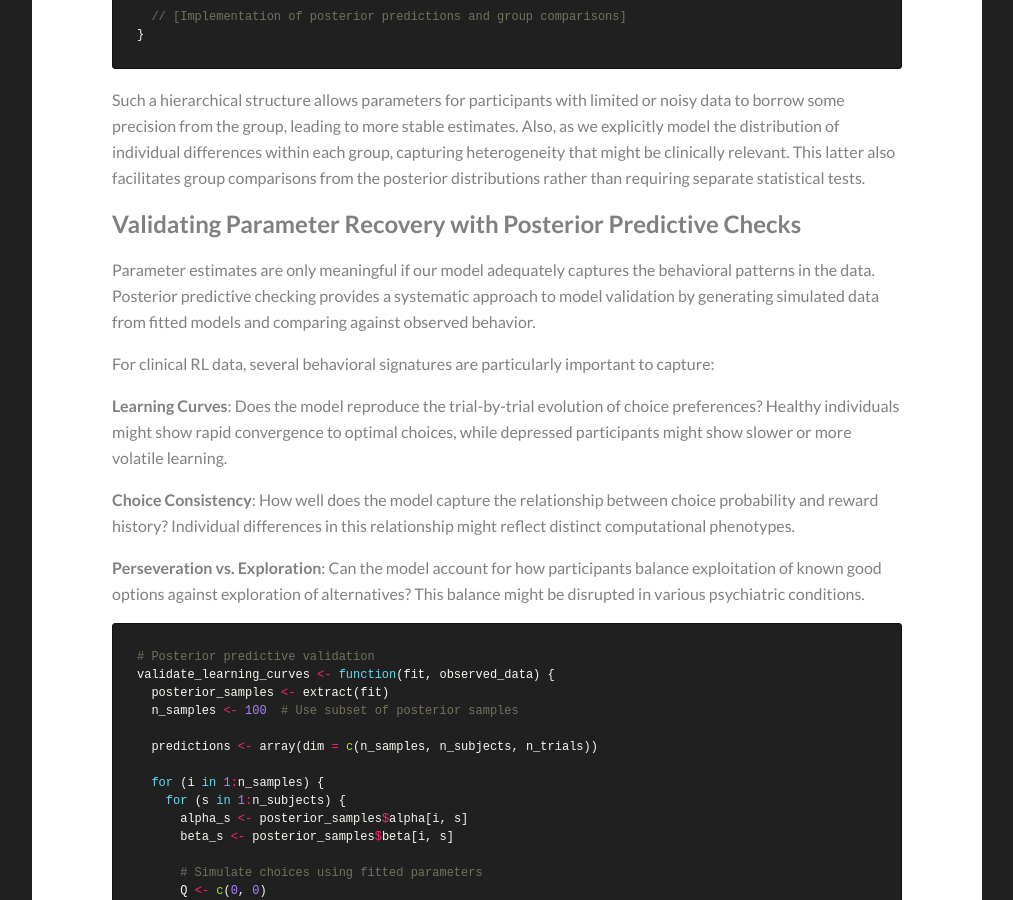
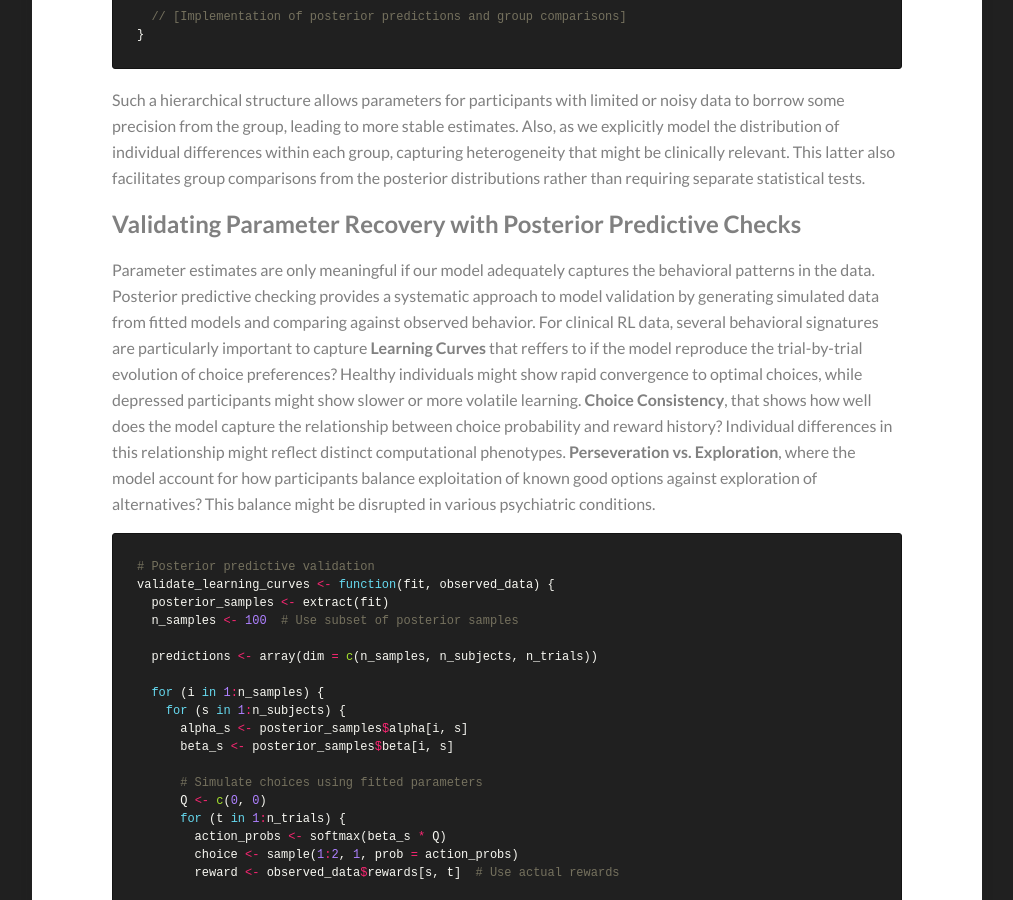
Before and after one commit to Kamran-Afzali/Kamran-Afzali.github.io, a Jekyll site: the page built from _posts/2026-12-24-Q-Learning_DEP_4.md, in a window 1280 px wide and 900 px high, scrolled down 2538 px. Shown: the whole window, without its empty margins (133-1146 px from the left). Built offline with Jekyll 4.4.1, drawn with Linux system fonts in a browser that asks for light colours; our own code applies the rules of GitHub Pages for plain Markdown files.

Commit message:
Update 2026-12-24-Q-Learning_DEP_4.md

````diff
--- a/_posts/2026-12-24-Q-Learning_DEP_4.md
+++ b/_posts/2026-12-24-Q-Learning_DEP_4.md
@@ -92,15 +92,7 @@
 
 ## Validating Parameter Recovery with Posterior Predictive Checks
 
-Parameter estimates are only meaningful if our model adequately captures the behavioral patterns in the data. Posterior predictive checking provides a systematic approach to model validation by generating simulated data from fitted models and comparing against observed behavior.
-
-For clinical RL data, several behavioral signatures are particularly important to capture:
-
-**Learning Curves**: Does the model reproduce the trial-by-trial evolution of choice preferences? Healthy individuals might show rapid convergence to optimal choices, while depressed participants might show slower or more volatile learning.
-
-**Choice Consistency**: How well does the model capture the relationship between choice probability and reward history? Individual differences in this relationship might reflect distinct computational phenotypes.
-
-**Perseveration vs. Exploration**: Can the model account for how participants balance exploitation of known good options against exploration of alternatives? This balance might be disrupted in various psychiatric conditions.
+Parameter estimates are only meaningful if our model adequately captures the behavioral patterns in the data. Posterior predictive checking provides a systematic approach to model validation by generating simulated data from fitted models and comparing against observed behavior. For clinical RL data, several behavioral signatures are particularly important to capture **Learning Curves** that reffers to if the model reproduce the trial-by-trial evolution of choice preferences? Healthy individuals might show rapid convergence to optimal choices, while depressed participants might show slower or more volatile learning. **Choice Consistency**, that shows how well does the model capture the relationship between choice probability and reward history? Individual differences in this relationship might reflect distinct computational phenotypes. **Perseveration vs. Exploration**, where the model account for how participants balance exploitation of known good options against exploration of alternatives? This balance might be disrupted in various psychiatric conditions.
 
 ```r
 # Posterior predictive validation
````
